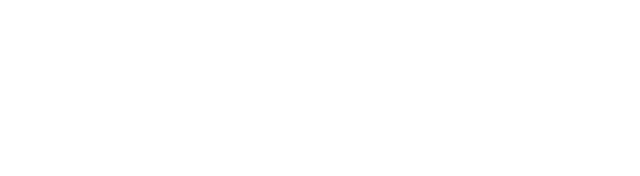
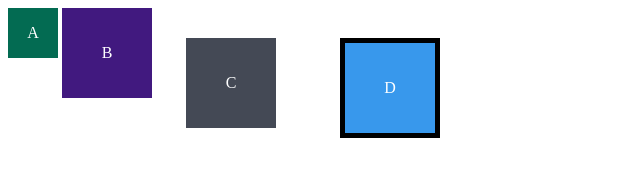
Before and after one commit to alanguilhermeM/trybe-exercicios, a plain HTML site: page Intrudução-à-HTML-e-CSS/Dia03-Seletores-e-Posicionamento/index.html in a window 1280 px wide. Shown: the whole page, without its empty margins (0-640 px from the left). Drawn offline with Linux system fonts and the light colour scheme.

Commit message:
Estilizando as boxes

```diff
--- a/Intrudução-à-HTML-e-CSS/Dia03-Seletores-e-Posicionamento/index.html
+++ b/Intrudução-à-HTML-e-CSS/Dia03-Seletores-e-Posicionamento/index.html
@@ -1,12 +1,15 @@
 <!DOCTYPE html>
-<html lang="en">
+<html lang="pt-br">
 <head>
-    <meta charset="UTF-8">
-    <meta http-equiv="X-UA-Compatible" content="IE=edge">
-    <meta name="viewport" content="width=device-width, initial-scale=1.0">
-    <title>Document</title>
+  <meta charset="UTF-8">
+  <meta name="viewport" content="width=device-width, initial-scale=1.0">
+  <title>Exercício: box model</title>
+  <link rel="stylesheet" href="style.css">
 </head>
 <body>
-
+  <div class="caixa width-and-height" style="background: #036b52">A</div>
+  <div class="caixa width-and-height padding" style="background: #41197f;">B</div>
+  <div class="caixa width-and-height padding margin" style="background: #444955">C</div>
+  <div class="caixa width-and-height padding margin border" style="background: #3898EC">D</div>
 </body>
 </html>
--- /dev/null
+++ b/Intrudução-à-HTML-e-CSS/Dia03-Seletores-e-Posicionamento/style.css
@@ -0,0 +1,27 @@
+.caixa {
+    color: white;
+    display: inline-block;
+    line-height: 50px;
+    text-align: center;
+    vertical-align: top;
+  }
+
+  .width-and-height {
+    height: 50px;
+    width: 50px;
+  }
+
+  /* insira na classe abaixo um padding de 20px para aplicá-lo aos itens B, C e D */
+  .padding {
+    padding: 20px;
+  }
+
+  /* insira na classe abaixo uma margem de 30px para aplicá-la aos itens C e D */
+  .margin {
+    margin: 30px;
+  }
+
+  /* insira na classe abaixo uma borda com valor '5px solid black' para aplicá-la ao item D */
+  .border {
+    border: 5px solid black;
+  }
```
